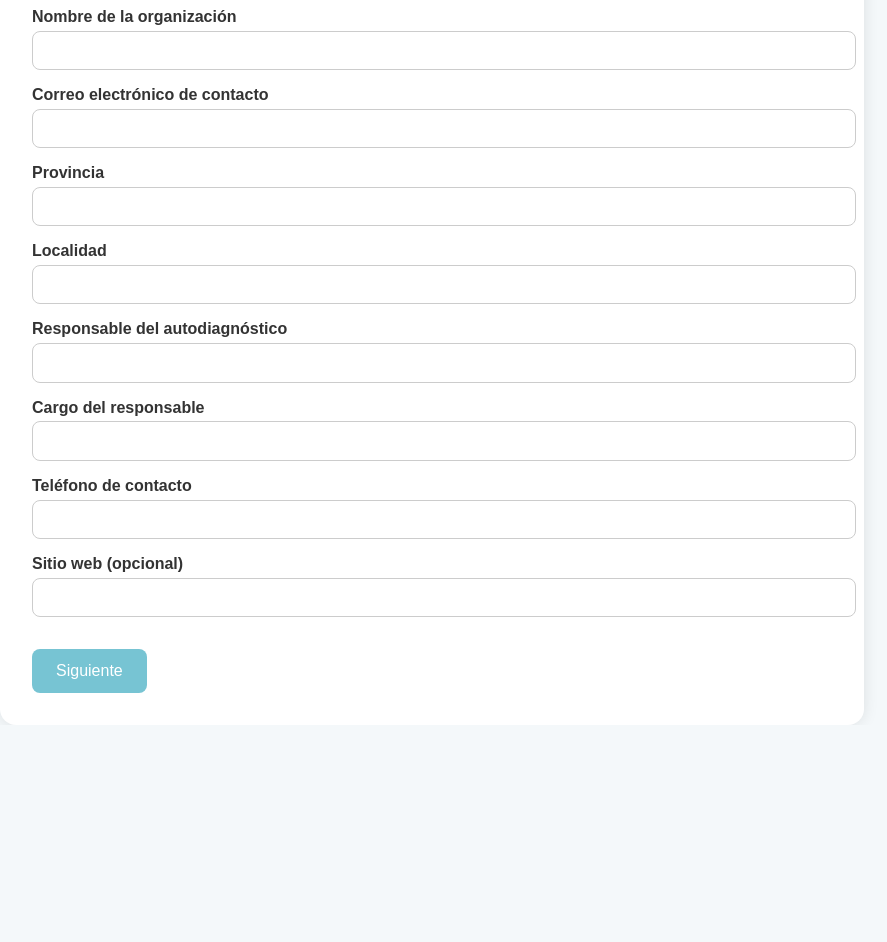
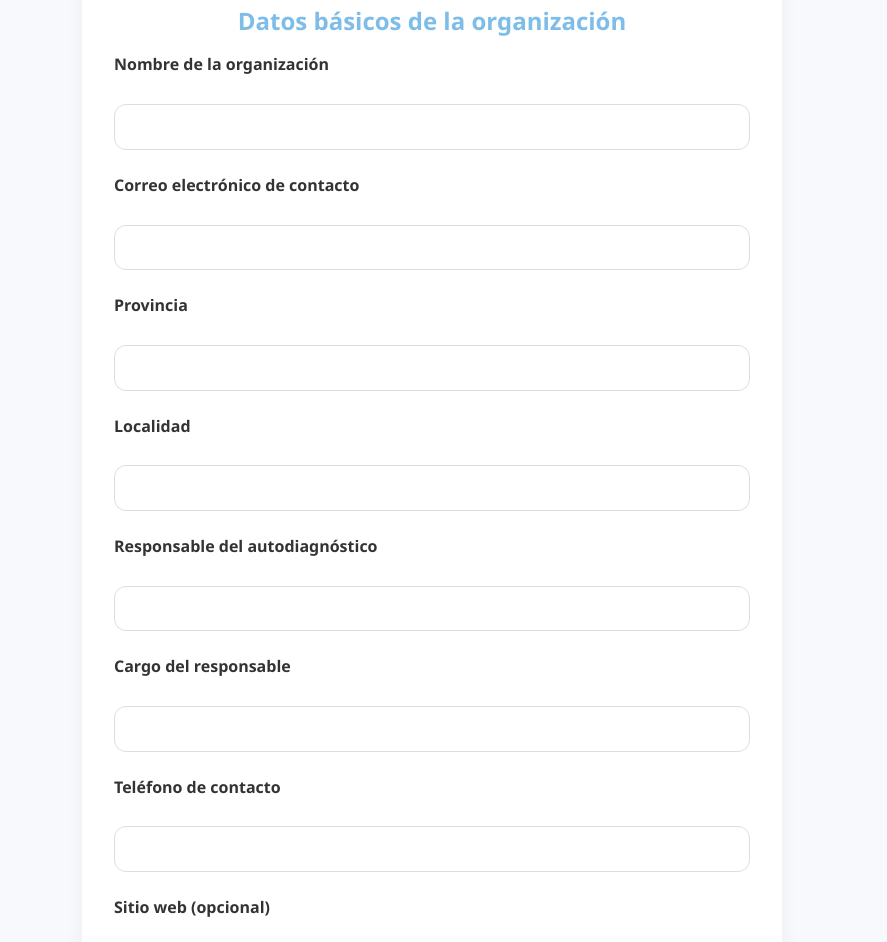
Before and after one commit to madurez-digital/herramienta, a plain HTML site: page index.html in a window 1280 px wide. Shown: the part 152-1094 px from the top of the page, without its empty margins (208-1095 px from the left). Before the commit the page ends 877 px from the top, so only its background shows below. Drawn offline with Linux system fonts and the light colour scheme.

Commit message:
Update style.css

```diff
--- a/style.css
+++ b/style.css
@@ -1,50 +1,89 @@
+:root {
+  --azul: #7dbde8;
+  --verde: #8fd3a8;
+  --naranja: #ffc58b;
+  --gris: #f7f9fc;
+  --text: #333;
+  --radius: 12px;
+  --shadow: 0 4px 20px rgba(0, 0, 0, 0.05);
+}
+
+* {
+  box-sizing: border-box;
+}
+
 body {
-  font-family: sans-serif;
-  background-color: #f4f8fa;
-  color: #333;
+  font-family: 'Segoe UI', sans-serif;
+  background-color: var(--gris);
   margin: 0;
   padding: 0;
+  color: var(--text);
 }
 
 .container {
-  max-width: 800px;
-  margin: 0 auto;
+  max-width: 700px;
+  margin: 40px auto;
+  background: white;
   padding: 2rem;
-  background: white;
-  box-shadow: 0 0 15px rgba(0,0,0,0.1);
-  border-radius: 1rem;
+  border-radius: var(--radius);
+  box-shadow: var(--shadow);
 }
 
-h1 {
+h1, h2 {
   text-align: center;
-  color: #2a6f91;
+  margin-bottom: 1rem;
+  color: var(--azul);
+}
+
+form {
+  display: flex;
+  flex-direction: column;
+  gap: 1.5rem;
 }
 
 label {
-  font-weight: bold;
+  font-weight: 600;
+  margin-bottom: 0.3rem;
   display: block;
-  margin-top: 1rem;
 }
 
 input, textarea, select {
   width: 100%;
-  padding: 0.7rem;
-  margin-top: 0.3rem;
-  border: 1px solid #ccc;
-  border-radius: 0.5rem;
+  padding: 0.8rem;
+  border: 1px solid #ddd;
+  border-radius: var(--radius);
+  font-size: 1rem;
+}
+
+textarea {
+  resize: vertical;
+  min-height: 100px;
 }
 
 button {
-  margin-top: 2rem;
+  align-self: center;
+  background-color: var(--azul);
+  color: white;
+  font-size: 1rem;
   padding: 0.8rem 1.5rem;
-  background-color: #77c4d3;
   border: none;
-  color: white;
-  border-radius: 0.5rem;
-  font-size: 1rem;
+  border-radius: var(--radius);
   cursor: pointer;
+  transition: background-color 0.3s ease;
 }
 
 button:hover {
-  background-color: #5faeba;
+  background-color: #68a8d3;
 }
+
+/* Responsividad */
+@media (max-width: 600px) {
+  .container {
+    margin: 20px;
+    padding: 1.5rem;
+  }
+
+  h1 {
+    font-size: 1.5rem;
+  }
+}
```
